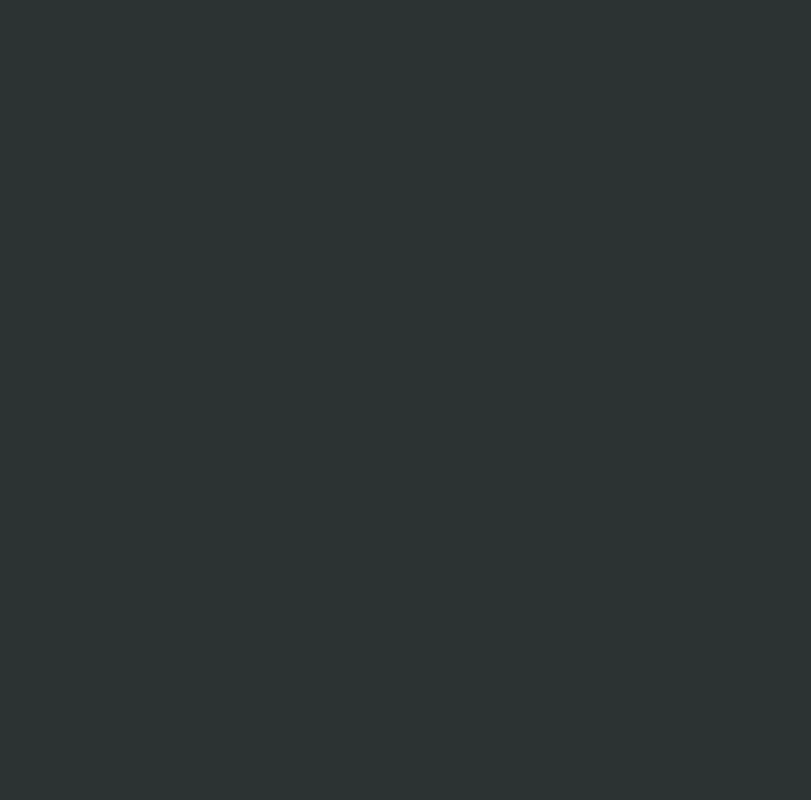
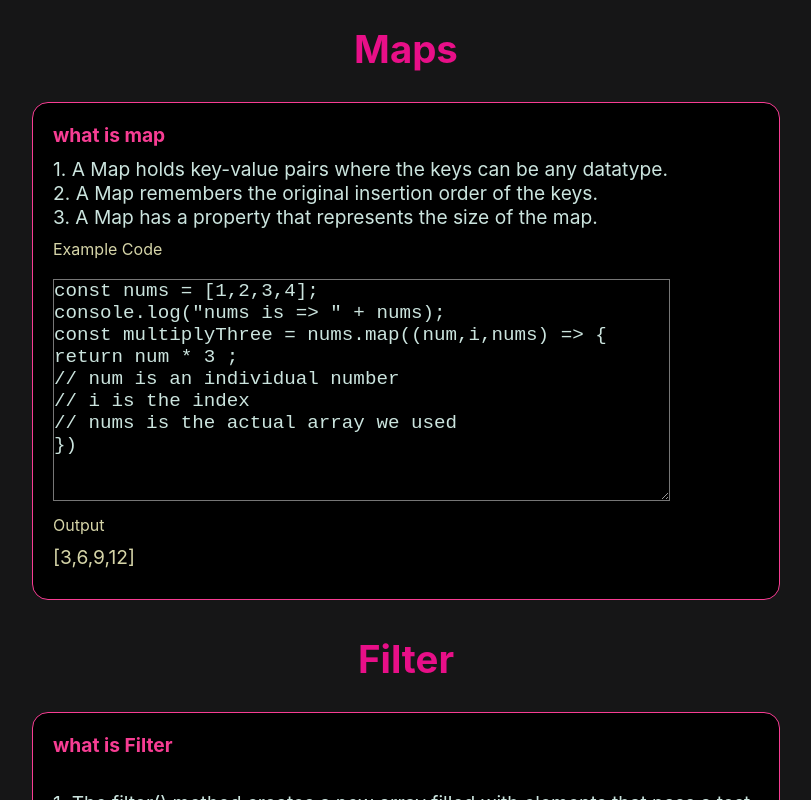
Before and after one commit to AkshayGulhane46/jsinterview, a React (Create React App) app: page /arrayMethods in a window 1280 px wide. Before the commit this address had no page. Shown: the top 800 px of the page, without its empty margins (234-1045 px from the left). Built offline with nearby package versions, Linux system fonts and the light colour scheme.

Commit message:
commit2304231

```diff
--- a/src/App.css
+++ b/src/App.css
@@ -2,6 +2,6 @@
   box-sizing: border-box;
   margin: 0;
   padding: 0;
-  font-family: 'Poppins', sans-serif;
-  background-color: #2C3333
+  font-family: -apple-system, BlinkMacSystemFont, sans-serif;
+
 }
--- a/src/App.js
+++ b/src/App.js
@@ -3,7 +3,8 @@
 import { BrowserRouter as Router, Route, Routes} from 'react-router-dom';
 import './App.css';
 import Home from './components/Pages/Home/home';
-import Concept from './components/Pages/Concept/concept'
+import ArrayMethods from './components/Pages/ArrayMethods/arrayMethods';
+import Functions from './components/Pages/Functions/functions';
 
 
 function App() {
@@ -11,7 +12,8 @@ function App() {
     <Router>
       <Routes>
           <Route path='/' element={<Home/>}/>
-          <Route path='/concepts' element={<Concept/>}/>
+          <Route path='/arrayMethods' element={<ArrayMethods/>}/>
+          <Route path='/functions' element={<Functions/>}/>
       </Routes>
     </Router>
   );
--- a/src/components/Pages/Concept/concept.js
+++ b/src/components/Pages/ArrayMethods/arrayMethods.js
@@ -1,7 +1,5 @@
-import './concept.css'
-import Text from 'react'
-import ConceptSection from './conceptSection';
-import { maps, filter , reduce , FiltervsForeach ,op1 , op2 , op3} from './data';
+import ConceptSection from '../Common/conceptSection';
+import { maps, filter , reduce , FiltervsForeach ,op1 , op2 , op3, op4 , op5} from './arrayMethodsData';
 
 function concept(){
     return(
@@ -15,8 +13,8 @@ function concept(){
             <ConceptSection{...op1}/>
             <ConceptSection{...op2}/>
             <ConceptSection{...op3}/>
-
-
+            <ConceptSection{...op4}/>
+            <ConceptSection{...op5}/>
         </div>
       </div>
 
--- a/src/components/Pages/Concept/data.js
+++ b/src/components/Pages/ArrayMethods/arrayMethodsData.js
@@ -152,3 +152,54 @@ console.log(sum2);
 94
 `
 }
+
+
+export const op4= {
+    topic : "Chaining Demo",
+    question : "Return names of students who scored than particular marks",
+    answer :
+   `let students2 = [
+{name:"akshay" , rollNo : 12 , marks: 30},
+{name:"ramesh" , rollNo : 22 , marks: 31},
+{name:"rambhau" , rollNo : 42 , marks: 33},
+];
+`,
+    code :
+`const namesgreater = students2.filter((stu) => stu.marks > 30).map(stu=>stu.name)
+`,
+    explaination : `
+    'AKSHAY', 'RAMESH', 'RAMBHAU']
+`
+}
+
+
+export const op5= {
+    topic : "Chaining Demo 2",
+    question : "",
+    answer :
+   `let students2 = [
+{name:"akshay" , rollNo : 12 , marks: 30},
+{name:"ramesh" , rollNo : 22 , marks: 31},
+{name:"rambhau" , rollNo : 42 , marks: 33},
+];
+
+return total marks of studens with students with marks
+greater than 60 after 20 makrs added to those who scored less than 30
+we will check if any student have marks less than 60
+then if less than 60 then add 20 marks grace
+then filter students who make marks greater than 60
+then add all of the marks
+`,
+code :`
+const totalmarks = students2.map((stu) => {
+    if(stu.marks < 60){
+        stu.marks = stu.marks + 20;
+    }
+    return stu
+}).filter(stu => stu.marks > 60)
+.reduce((acc,curr) => acc + curr.marks , 0);
+`,
+    explaination : `
+    149
+`
+}
--- a/src/components/Pages/Concept/conceptSection.css
+++ b/src/components/Pages/Common/conceptSection.css
@@ -1,6 +1,10 @@
 /* Style for mobile devices */
 .main {
     padding: 10px;
+
+  }
+  .individual{
+    background-color: #161617;
   }
 
   .heading {
@@ -13,6 +17,7 @@
     padding: 10px;
     border: 1px solid #F73D93 ;
     border-radius: 1rem;
+    background-color: black;
 
   }
   .content:hover{
@@ -20,6 +25,7 @@
     box-shadow: 0px 0px 20px 0px #F73D93;
     border-radius: 1rem;
     border: none;
+    background-color: black;
   }
 
   .question {
@@ -27,7 +33,12 @@
     font-weight: bold;
     font-size: 1rem;
     color: #F73D93;
+    background-color: black;
   }
+  .question p{
+    background-color: black;
+  }
+
 
   .answer {
     white-space: pre-wrap;
@@ -36,27 +47,37 @@
     overflow: auto;
     word-wrap: break-word;
     color: #CBE4DE;
+    background-color: black;
+  }
 
+  .answer p{
+    background-color: black;
   }
 
   .code {
     margin-top: 10px;
-    margin-bottom: 10px;
     font-size: 1rem;
     width: 80vw;
     color: #CBE4DE;
+    background-color: black;
+  }
+
+  .code span{
+    background-color: black;
   }
 
   /* Set the minimum width of the textarea to 250px */
   textarea {
     min-width: 250px;
     font-size: 1rem;
+    background-color: black;
     max-width: fit-content;
   }
   .spacer{
     margin-top: 10px;
     margin-bottom: 10px;
     color: #D6D5A8;
+    background-color: black;
   }
 
   .explaination {
@@ -65,6 +86,11 @@
     font-size: 1rem;
     word-wrap: break-word;
     color: #D6D5A8;
+    background-color: black;
+  }
+
+  .explaination p{
+    background-color: black;
   }
 
   /* Style for larger devices */
@@ -72,6 +98,7 @@
     .main {
       max-width: 768px;
       margin: 0 auto;
+
     }
 
     .heading {
@@ -81,14 +108,17 @@
 
     .content {
       padding: 20px;
+      background-color: black;
     }
 
     .question {
       font-size: 1.2rem;
+      background-color: black;
     }
 
     .answer {
       font-size: 1.2rem;
+      background-color: black;
 
     }
 
--- /dev/null
+++ b/src/components/Pages/Functions/functions.js
@@ -0,0 +1,11 @@
+
+
+function Functions(){
+    return(
+        <>
+            <h1> functions </h1>
+        </>
+    )
+}
+
+export default Functions;
--- /dev/null
+++ b/src/components/Pages/Functions/functionsdata.js
@@ -0,0 +1,3 @@
+const functionsData = {
+
+}
--- a/src/components/Pages/Home/home.css
+++ b/src/components/Pages/Home/home.css
@@ -1,10 +1,45 @@
+
 .heading{
     display: flex;
     font-size: 1 rem;
-
     margin: 1rem;
     flex-wrap: wrap;
     align-content: center;
     justify-content: center;
 
 }
+
+.concept-btn{
+    height: 3rem;
+    width:fit-content;
+    background-color: rgb(0, 0, 0);
+    color: black;
+    border-radius: 3px;
+    margin: 15px;
+    border: none;
+    box-shadow: 5px 4px 7px 1px pink;
+}
+
+.concept-btn:hover{
+    height: 3rem;
+    width:fit-content;
+    background-color: #E80F88;
+    color: black;
+    border-radius: 3px;
+    margin: 15px;
+}
+
+.concept-btn a{
+   text-decoration: none;
+   font-size: large;
+   margin: 10px;
+   color: white;
+
+}
+
+
+.concepts-section{
+    border: 1px solid white;
+    margin: 20px;
+
+}
--- a/src/components/Pages/Home/home.js
+++ b/src/components/Pages/Home/home.js
@@ -8,8 +8,10 @@ function home(){
         <div className='heading'>
             <HomeSection{...heading}/>
         </div>
-        <div className='concepts'>
-            <HomeSection{...concepts}/>
+
+        <div className='concepts-section'>
+        <button className='concept-btn'><a href='/arrayMethods'> Array Methods </a></button>
+        <button className='concept-btn'><a href='/functions'> Functions </a></button>
         </div>
     </>
     )
```
Also changed, not shown: src/components/Pages/Common/conceptSection.js (renamed from src/components/Pages/Concept/conceptSection.js), src/components/Pages/Concept/concept.css (deleted).
